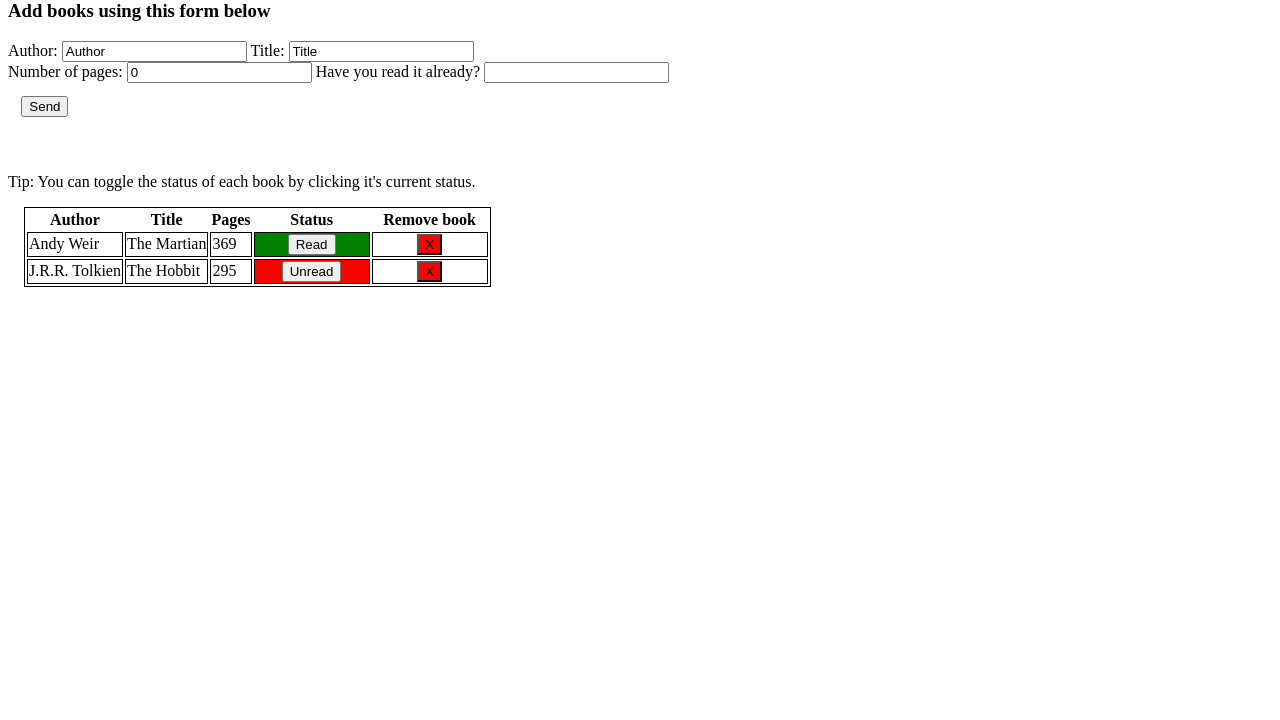
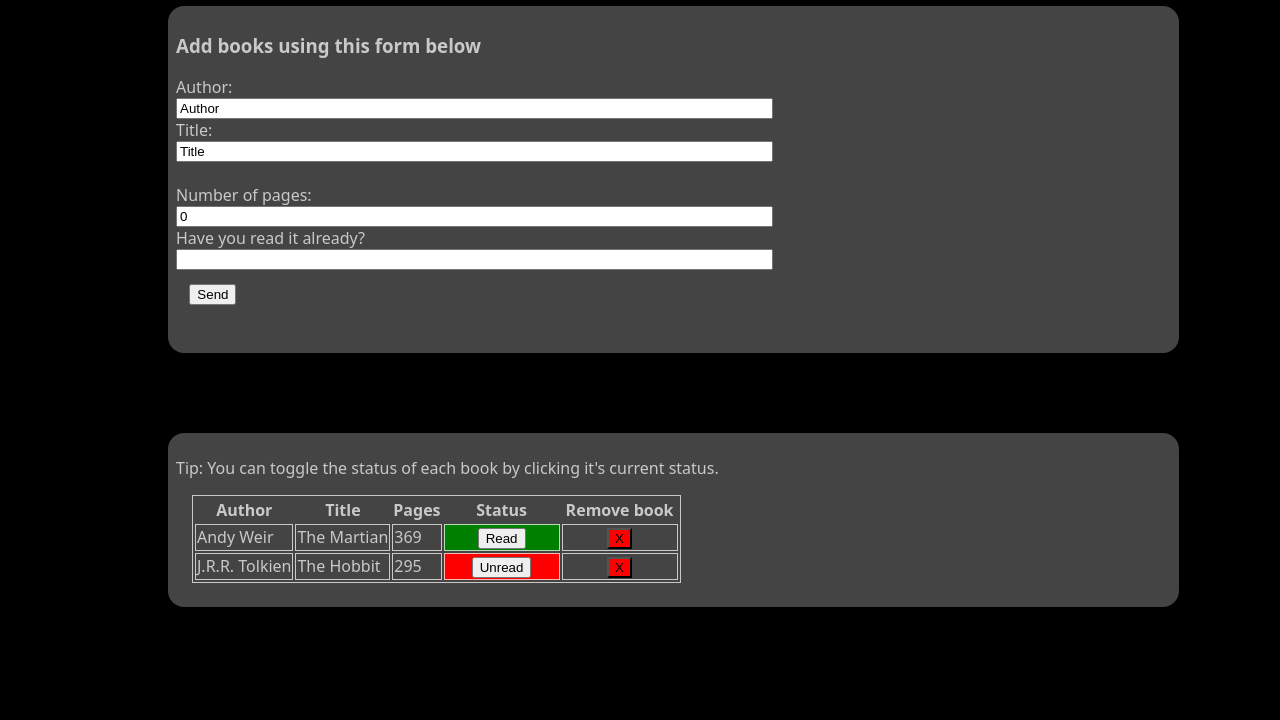
Before and after one commit to Damnedlag/project_library, a plain HTML site: page index.html in a window 1280 px wide. Shown: the part 80-800 px from the top of the page. Drawn offline with Linux system fonts and the light colour scheme.

Commit message:
Added basic styling, removed some unnecessary code

```diff
--- a/index.html
+++ b/index.html
@@ -10,8 +10,7 @@
         <div id="container">
             <h1>Library</h1>
             <div>
-                <!-- <button id="addBook">Add book</button> -->
-
+                <div class="grey">
                 <!-- form for books -->
                 <h3>Add books using this form below</h3>
                 <form id="form">
@@ -35,7 +34,9 @@
 
                 </form>
                 <button id="send">Send</button>
-
+                </div>
+                <div id="list">
+                <div class="grey">
                 <p>Tip: You can toggle the status of each book by clicking it's current status.</p>
 
                 <table id="books">
@@ -47,7 +48,8 @@
                         <th>Remove book</th>
                     </tr>
                 </table>
-
+            </div>
+            </div>
             </div>
 
         </div>
--- a/scripts.js
+++ b/scripts.js
@@ -1,5 +1,4 @@
 let myLibrary = [];
-let titles = [];
 
 const booksTable = document.getElementById("books")
 
@@ -10,7 +9,6 @@ class Book {
     this.pages = pages;
     this.title = title;
     this.author = author;
-    titles.push(this.title);
     }
     info() { return `${this.title} by ${this.author}, ${this.pages} pages, ${this.isread}` }
     addTable() {
@@ -58,7 +56,7 @@ class Book {
             })
     }}
 
-// ads books to the library
+// adds books to the library
  function addBookToLibrary(title) {
     title.addTable();
  }
@@ -66,8 +64,6 @@ class Book {
  const rmvBook = (removableTitle) => {
     let index = myLibrary.map(function(e) {return e.title }).indexOf(removableTitle);
     myLibrary.splice(index,1);
-    let index2 = titles.indexOf(removableTitle);
-    titles.splice(index2,1);
     populateStorage();
 }
 
@@ -76,6 +72,8 @@ const addBook = document.getElementById('send')
 addBook.addEventListener('click', e = () => {
     let newAuthor = document.getElementById('authorinput').value;
     let newTitle = document.getElementById('titleinput').value;
+
+    let titles = myLibrary.map(function(e) {return e.title});
     for (const title of titles) {
         if (newTitle === title) {
             return alert("This book is already in the library!")}
@@ -119,10 +117,3 @@ if(!localStorage.getItem('myLibrary')) {
     console.log('van')
     setLibrary();
   }
-
-//books for demo
-// const hobbit = new Book('The Hobbit', 'J.R.R. Tolkien', 295, 'Unread')
-// const martian = new Book('The Martian', 'Andy Weir', 369, "Read")
-
-// addBookToLibrary(hobbit);
-// addBookToLibrary(martian)
--- a/styles.css
+++ b/styles.css
@@ -1,7 +1,19 @@
-
 table {
     margin: 1em;
     border: solid 1px;
+}
+
+body {
+    font-family: "Sailec-Regular", system-ui, -apple-system, BlinkMacSystemFont, Segoe UI, Roboto, Helvetica Neue, Helvetica, Arial, sans-serif;
+    color: rgba(245, 245, 245, 0.753);
+    background-color: black;
+}
+
+.grey {
+    border-radius: 1em;
+    padding: 0.5em;
+    justify-content: center;
+    background-color:rgb(80,80,80, .85);
 }
 
 button {
@@ -31,3 +43,19 @@ input[type=number] {
     -moz-appearance:    textfield;
     appearance:         textfield;
   }
+
+form {
+    display: flex;
+    flex-direction: column;
+    min-width: 40%;
+    max-width: 60%;
+}
+
+#list {
+    padding: 5em 0em 0em 0em;
+}
+
+#container {
+    width: 80%;
+    margin: 0em 0em 0em 10em;
+}
```
